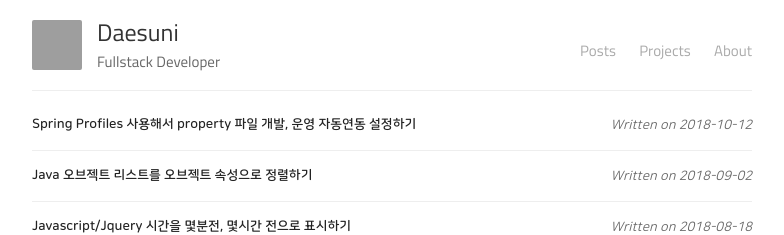
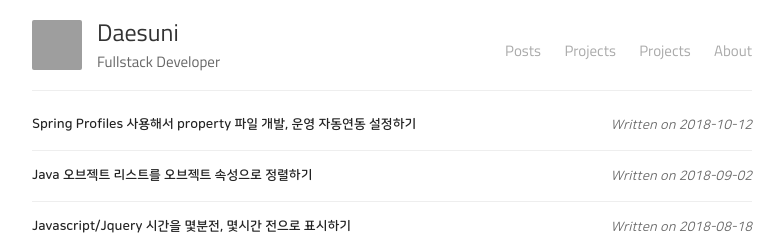
Before and after one commit to daesuni/daesuni.github.io, a Jekyll site: the page built from index.html, in a window 1280 px wide. Shown: the top 235 px of the page, without its empty margins (248-1032 px from the left). Built offline with Jekyll 4.4.1, drawn with Linux system fonts in a browser that asks for light colours; grey boxes are pictures that could not be loaded.

Commit message:
nav change

```diff
--- a/_layouts/default.html
+++ b/_layouts/default.html
@@ -28,7 +28,8 @@
 
           <nav>
             <a href="{{ site.baseurl }}/">Posts</a>
-            <a href="{{ site.baseurl }}/projects">Projects</a>
+            <a href="{{ site.baseurl }}/playground">Projects</a>
+            <a href="{{ site.baseurl }}/works">Projects</a>
             <a href="{{ site.baseurl }}/about">About</a>
           </nav>
         </header>
```
